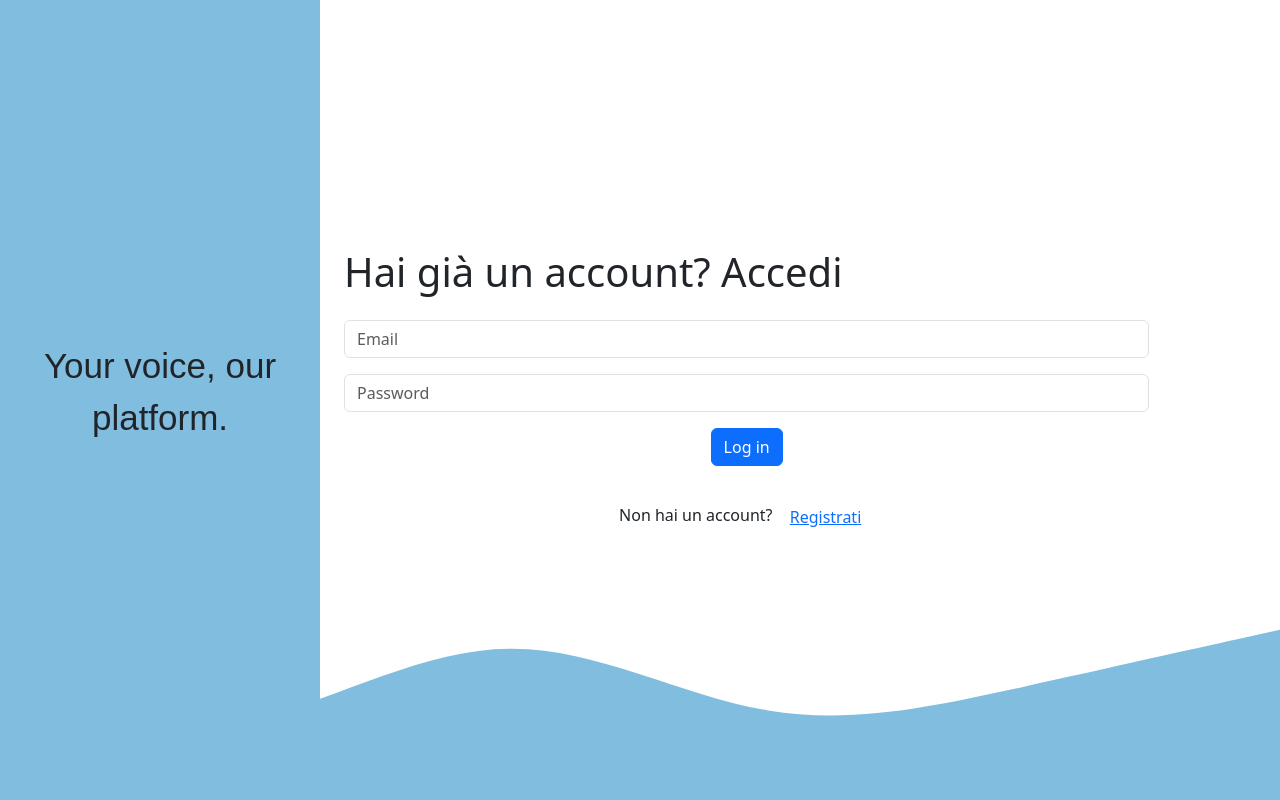
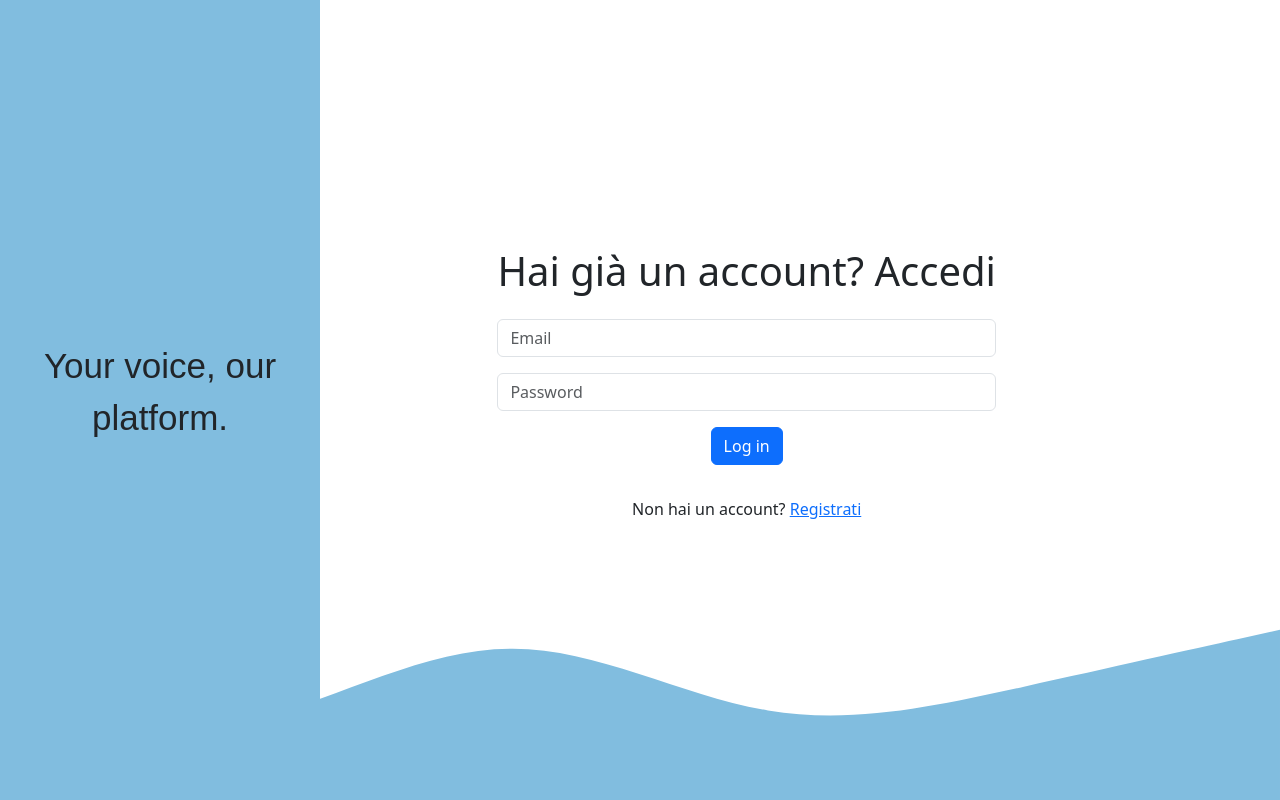
Before and after one commit to davmarc-lab/tecweb-project, a PHP site: page /login/login.php in a window 1280 px wide. Run offline with PHP 8.4, Linux system fonts and the light colour scheme.

Commit message:
[FIX] chenaged signup and login in php, everything work

```diff
--- a/website/login/login.php
+++ b/website/login/login.php
@@ -4,7 +4,8 @@
 <head>
     <meta charset="UTF-8" />
     <meta name="viewport" content="width=device-width, initial-scale=1.0">
-    <link href="https://cdn.jsdelivr.net/npm/bootstrap@5.3.2/dist/css/bootstrap.min.css" rel="stylesheet" integrity="sha384-T3c6CoIi6uLrA9TneNEoa7RxnatzjcDSCmG1MXxSR1GAsXEV/Dwwykc2MPK8M2HN" crossorigin="anonymous">
+    <link href="https://cdn.jsdelivr.net/npm/bootstrap@5.3.2/dist/css/bootstrap.min.css" rel="stylesheet"
+        integrity="sha384-T3c6CoIi6uLrA9TneNEoa7RxnatzjcDSCmG1MXxSR1GAsXEV/Dwwykc2MPK8M2HN" crossorigin="anonymous">
     <title>Log in</title>
     <script src="login_script/changinTextScript.js"></script>
     <style>
@@ -25,13 +26,13 @@
     <section>
         <div class="container-fluid" style="height: 100vh;">
             <div class="row">
-                <div class="col-md-3 d-flex align-items-center justify-content-center" style="height: 100vh; background-color: #81BDDF;">
-                    <p class="text-center" id="changingText" style="font-family: 'Kaisei Tokumin', sans-serif; font-size: 35px;"></p>
+                <div class="col-md-3 d-flex align-items-center justify-content-center"
+                    style="height: 100vh; background-color: #81BDDF;">
+                    <p class="text-center" id="changingText"
+                        style="font-family: 'Kaisei Tokumin', sans-serif; font-size: 35px;"></p>
                 </div>
                 <div class="col-md-8 d-flex align-items-center justify-content-center">
                     <!-- login form -->
-                    <div class="container-fluid">
-                        <div class="row">
                     <form action="#" method="post">
                         <div class="row mb-3">
                             <div class="col-md-12">
@@ -55,20 +56,19 @@
                                 <button type="submit" class="btn btn-primary mb-3">Log in</button>
                             </div>
                         </div>
+                        <div class="row mb-3">
+                            <div class="col-md-12 text-center">
+                                <p>Non hai un account? <a href="signup.html">Registrati</a></p>
+                            </div>
+                        </div>
                     </form>
-                        </div>
-                        <div class="row">
-                            <div class="col-md-12 text-center">
-                                <p>Non hai un account? <button type="button" class="btn btn-link" onclick=<?php echo ("location.href='signup.html'") ?>>Registrati</button> </p>
                 </div>
             </div>
         </div>
-                </div>
-            </div>
-        </div>
-        <div style="position: absolute; bottom: 0; width: 100%;">
+        <div style="position: absolute; bottom: 0; width: 100%; z-index: -1;">
             <svg xmlns="http://www.w3.org/2000/svg" viewBox="0 0 1440 320">
-                <path fill="#81BDDF" fill-opacity="1" d="M0,256L48,256C96,256,192,256,288,229.3C384,203,480,149,576,149.3C672,149,768,203,864,218.7C960,235,1056,213,1152,192C1248,171,1344,149,1392,138.7L1440,128L1440,320L1392,320C1344,320,1248,320,1152,320C1056,320,960,320,864,320C768,320,672,320,576,320C480,320,384,320,288,320C192,320,96,320,48,320L0,320Z">
+                <path fill="#81BDDF" fill-opacity="1"
+                    d="M0,256L48,256C96,256,192,256,288,229.3C384,203,480,149,576,149.3C672,149,768,203,864,218.7C960,235,1056,213,1152,192C1248,171,1344,149,1392,138.7L1440,128L1440,320L1392,320C1344,320,1248,320,1152,320C1056,320,960,320,864,320C768,320,672,320,576,320C480,320,384,320,288,320C192,320,96,320,48,320L0,320Z">
                 </path>
             </svg>
         </div>
--- a/website/login/signup.html
+++ b/website/login/signup.php
@@ -81,7 +81,7 @@
                 </div>
             </div>
         </div>
-        <div style="position: absolute; bottom: 0; width: 100%;">
+        <div style="position: absolute; bottom: 0; width: 100%; z-index: -1;">
             <svg xmlns="http://www.w3.org/2000/svg" viewBox="0 0 1440 320">
                 <path fill="#81BDDF" fill-opacity="1"
                     d="M0,256L48,256C96,256,192,256,288,229.3C384,203,480,149,576,149.3C672,149,768,203,864,218.7C960,235,1056,213,1152,192C1248,171,1344,149,1392,138.7L1440,128L1440,320L1392,320C1344,320,1248,320,1152,320C1056,320,960,320,864,320C768,320,672,320,576,320C480,320,384,320,288,320C192,320,96,320,48,320L0,320Z">
```
Lines whose indentation alone changed are shown as unchanged.
